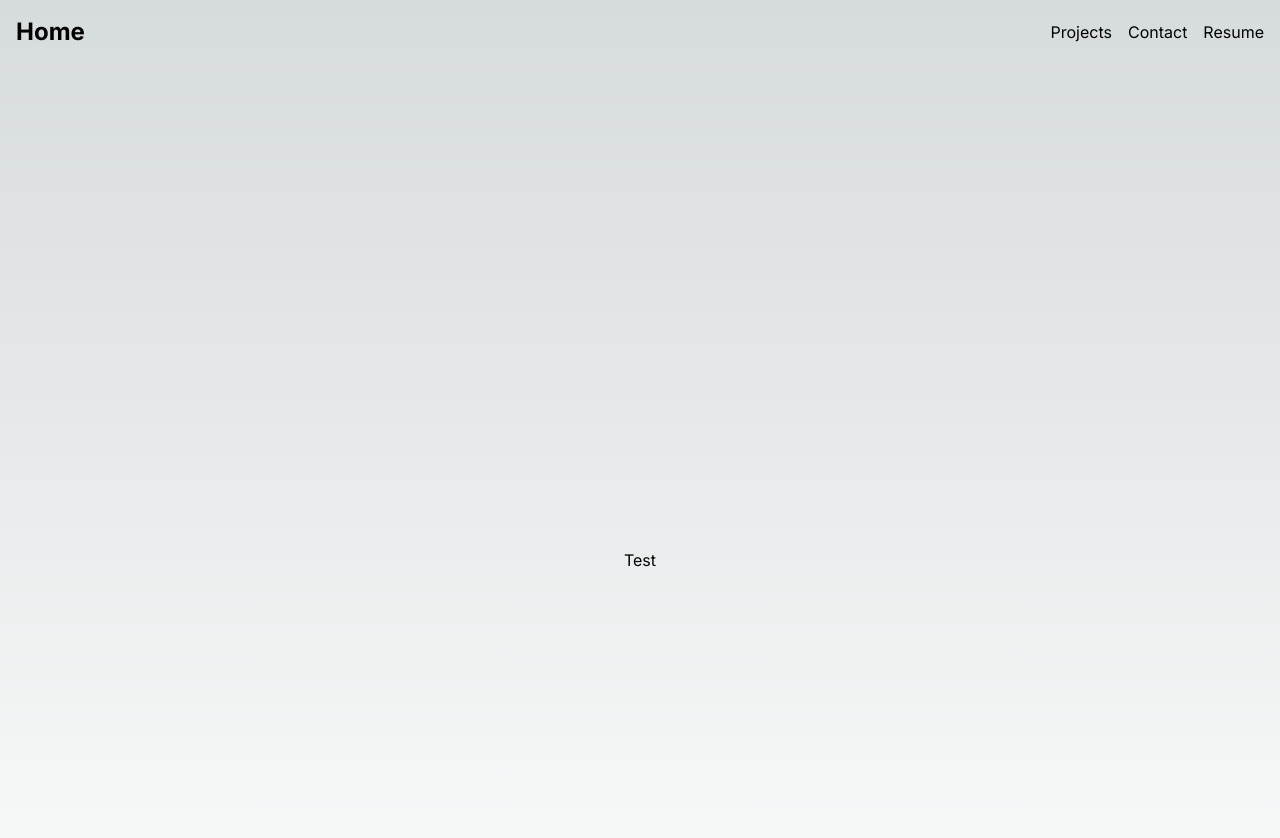
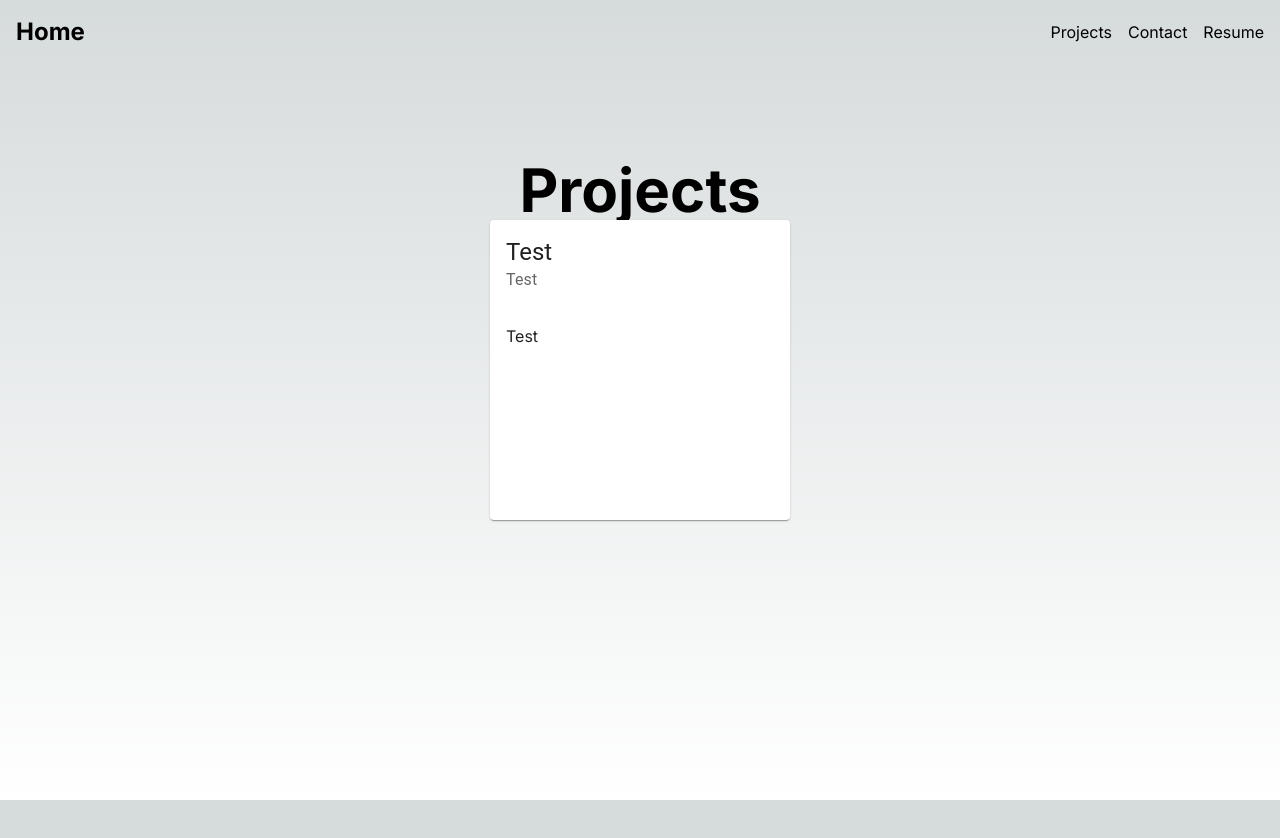
Before and after one commit to erik-lance/portfolio-website, a Next.js app: page /projects in a window 1280 px wide. Shown: the top 838 px of the page. After the commit the page ends 800 px from the top, so only its background shows below. Built offline with nearby package versions, Linux system fonts and the light colour scheme.

Commit message:
Added initial grid

```diff
--- a/src/pages/projects.tsx
+++ b/src/pages/projects.tsx
@@ -1,7 +1,28 @@
+import ProjectTile from "@/components/ProjectTile";
+import { Grid } from "@mui/material";
+
 export default function Projects() {
     return (
-        <div className="flex flex-col items-center justify-center min-h-screen py-2">
-            Test
-        </div>
+        <>
+            <h1 className="text-6xl font-bold text-center">Projects</h1>
+            <div>
+                <Grid
+                    container
+                    spacing={2}
+                >
+                    <Grid item xs>
+                        <ProjectTile
+                            name="Test"
+                            tagline="Test"
+                            description="Test"
+                            image="Test"
+                            link="Test"
+                            github="Test"
+                            tech={["Test"]}
+                        />
+                    </Grid>
+                </Grid>
+            </div>
+        </>
     );
 }
```
